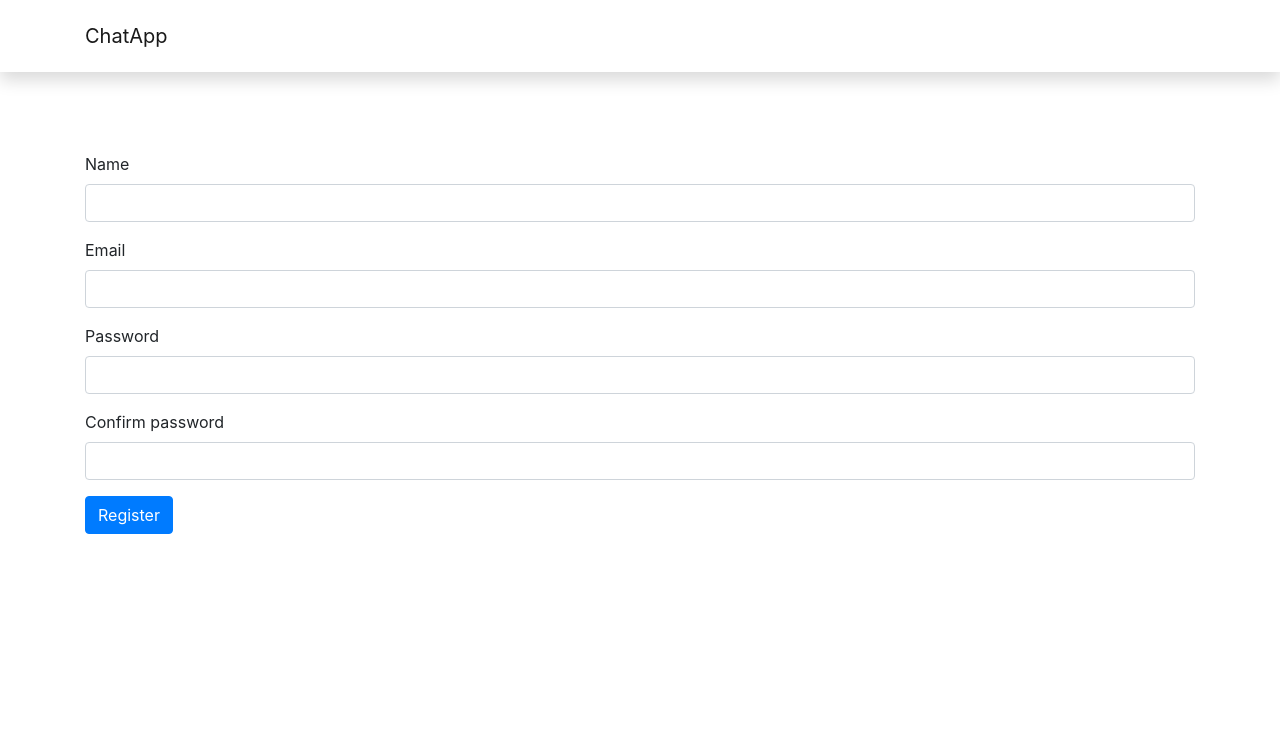
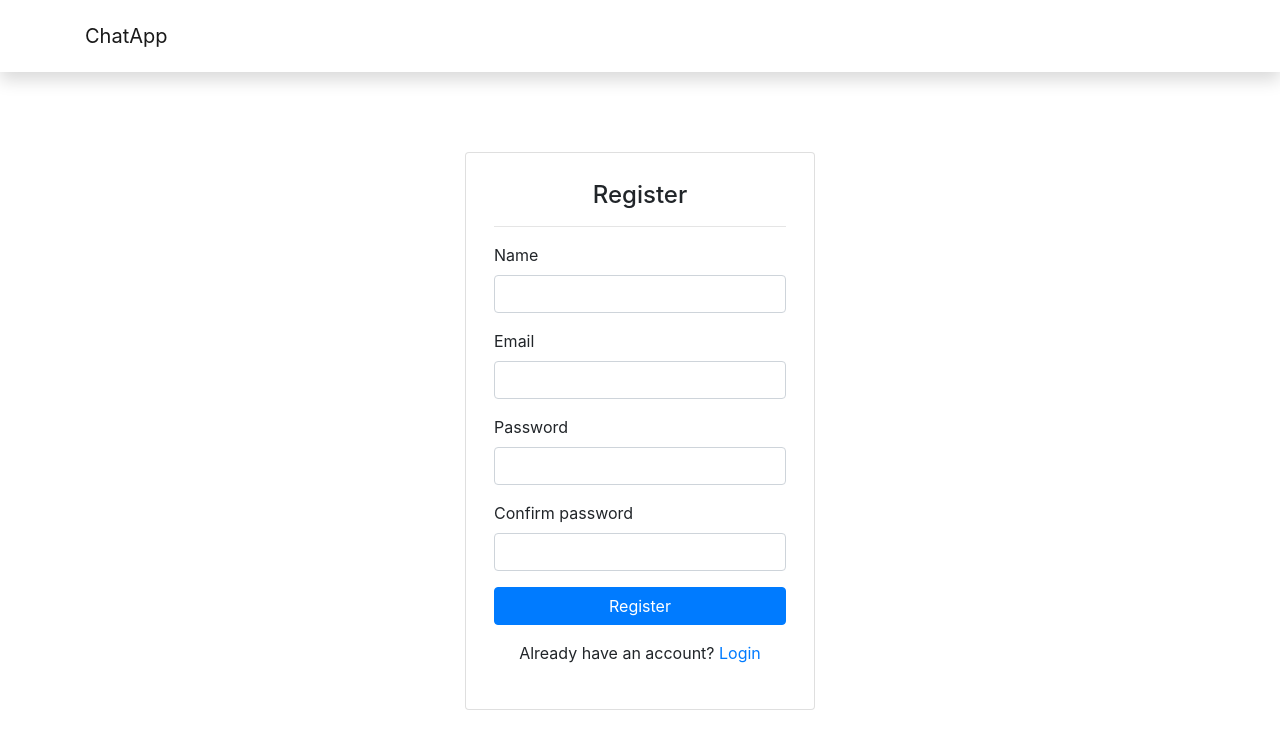
Before and after one commit to denisukrvin/ChatApp, an Angular app in the folder ChatApp.Client/: page /register in a window 1280 px wide. Shown: the top 748 px of the page. Built offline with nearby package versions, Linux system fonts and the light colour scheme.

Commit message:
Design changes on login and registration pages

```diff
--- a/ChatApp.Client/src/app/components/login/login.component.html
+++ b/ChatApp.Client/src/app/components/login/login.component.html
@@ -1,6 +1,10 @@
 <div class="container">
-    <div class="row">
-        <div class="col-12">
+    <div class="row d-flex justify-content-center">
+        <div class="col-10 col-sm-8 col-md-6 col-lg-4">
+            <div class="card p-2">
+                <div class="card-body">
+                    <h4 class="card-title text-center">Login</h4>
+                    <hr />
                     <form [formGroup]="loginForm" (ngSubmit)="login()">
                         <div class="form-group">
                             <label for="loginFormEmail">Email</label>
@@ -12,8 +16,13 @@
                             <input type="password" class="form-control" id="loginFormPassword" formControlName="password">
                             <small *ngIf="password.touched && password.errors?.required" class="form-text text-danger">This field is required!</small>
                         </div>
-                <button type="submit" class="btn btn-primary">Login</button>
+                        <div class="form-group">
+                            <button type="submit" class="btn btn-primary btn-block">Login</button>
+                            <p class="text-center pt-3">Don't have an account? <a routerLink="/register">Register</a></p>
+                        </div>
                     </form>
                 </div>
             </div>
         </div>
+    </div>
+</div>
--- a/ChatApp.Client/src/app/components/register/register.component.html
+++ b/ChatApp.Client/src/app/components/register/register.component.html
@@ -1,6 +1,10 @@
 <div class="container">
-    <div class="row">
-        <div class="col-12">
+    <div class="row d-flex justify-content-center">
+        <div class="col-10 col-sm-8 col-md-6 col-lg-4">
+            <div class="card p-2">
+                <div class="card-body">
+                    <h4 class="card-title text-center">Register</h4>
+                    <hr />
                     <form [formGroup]="registerForm" (ngSubmit)="register()">
                         <div class="form-group">
                             <label for="registerFormName">Name</label>
@@ -22,8 +26,13 @@
                             <input type="password" class="form-control" id="registerFormPasswordConfirm" formControlName="passwordConfirm">
                             <small *ngIf="passwordConfirm.touched && passwordConfirm.errors?.required" class="form-text text-danger">This field is required!</small>
                         </div>
-                <button type="submit" class="btn btn-primary">Register</button>
+                        <div class="form-group">
+                            <button type="submit" class="btn btn-primary btn-block">Register</button>
+                            <p class="text-center pt-3">Already have an account? <a routerLink="/login">Login</a></p>
+                        </div>
                     </form>
                 </div>
             </div>
         </div>
+    </div>
+</div>
--- a/ChatApp.Client/src/app/components/user/user.component.html
+++ b/ChatApp.Client/src/app/components/user/user.component.html
@@ -3,10 +3,10 @@
         <div class="col-12">
             <div class="list-group">
                 <a routerLink="/users/{{user.id}}" class="list-group-item list-group-item-action d-flex align-items-center" *ngFor="let user of users">
-                    <div class="chat-image">
+                    <div class="user-image">
                         <img src="assets/img/default-user-avatar.png" class="rounded-circle" style="max-height: 30px;" />
                     </div>
-                    <div class="chat-name ml-2">
+                    <div class="user-name ml-2">
                         {{user.name}}
                     </div>
                 </a>
--- a/ChatApp.Client/src/styles.css
+++ b/ChatApp.Client/src/styles.css
@@ -1 +1,3 @@
-/* You can add global styles to this file, and also import other style files */
+a:hover {
+    text-decoration: none;
+}
```
Lines whose indentation alone changed are shown as unchanged.
